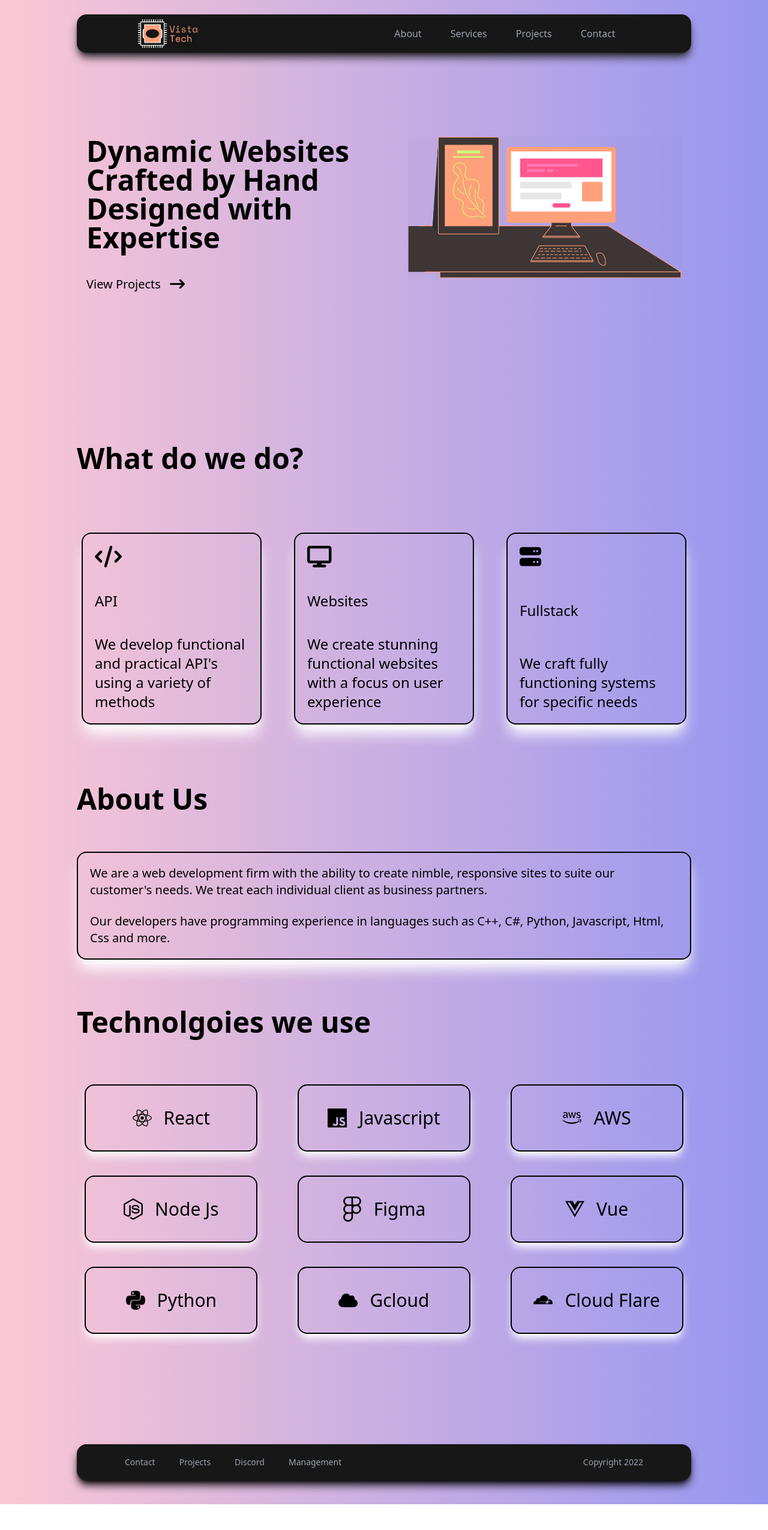
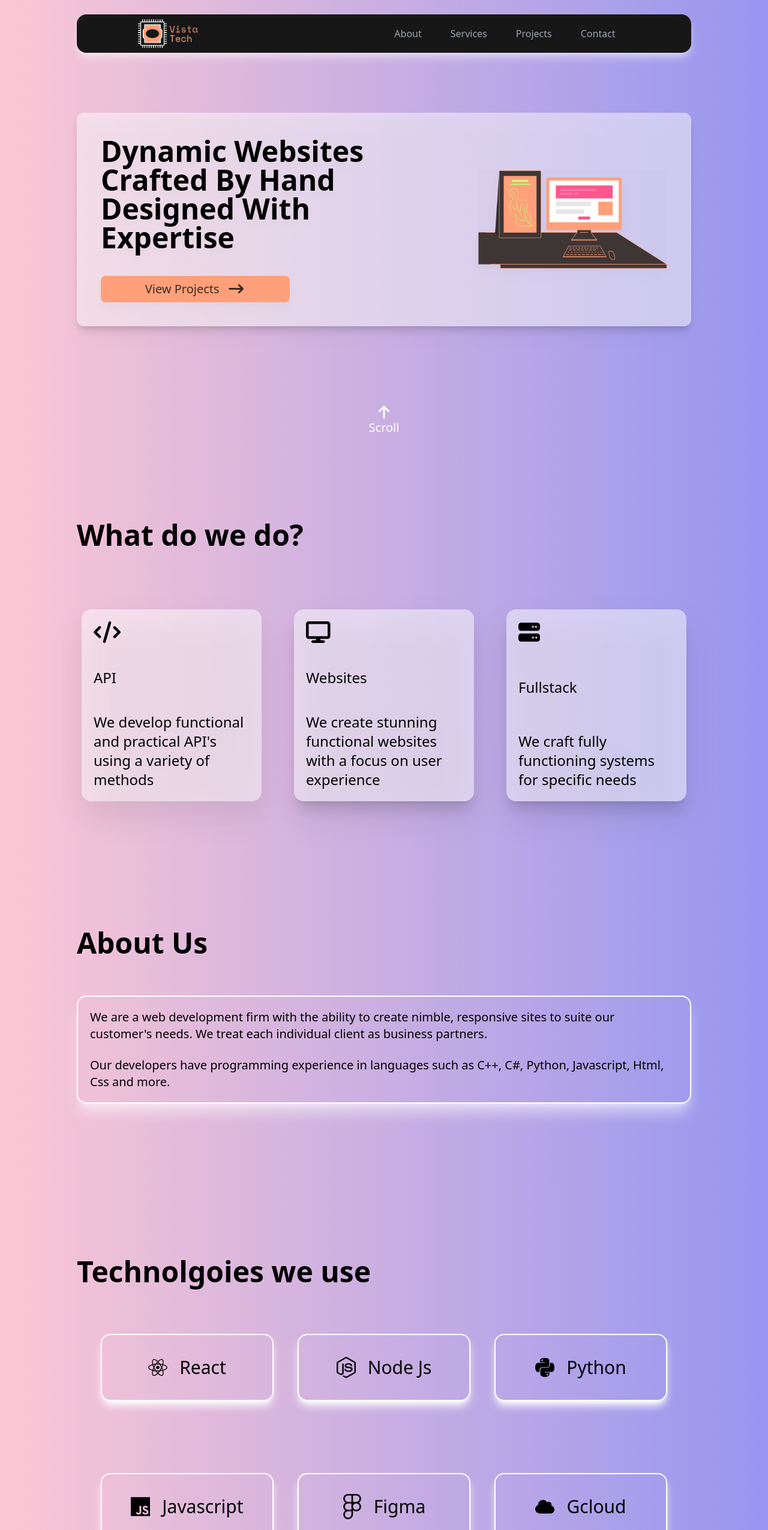
Before and after one commit to Clarkden/vistatech-next, a Next.js app: page / in a window 1280 px wide. Shown: the top 2551 px of the page at 60% size. Before the commit the page ends 2508 px from the top, so only its background shows below. Built offline with nearby package versions, Linux system fonts and the light colour scheme.

Commit message:
Changed layouts and colors

```diff
--- a/pages/components/navbar.js
+++ b/pages/components/navbar.js
@@ -14,7 +14,7 @@
 export default function navbar({navLinks}) {
   return (
 
-    <nav className='bg-neutral-900 h-auto items-center sm:h-auto flex justify-center mt-4 mb-1 sm:mt5 sm:mb-2 md:mt-6 md:mb-3 lg:mt-6 lg:mb-4 w-11/12 md:w-4/5  m-auto rounded-2xl shadow-lg shadow-zinc-800 '>
+    <nav className='bg-neutral-900 h-auto items-center sm:h-auto flex justify-center mt-4 mb-1 sm:mt5 sm:mb-2 md:mt-6 md:mb-3 lg:mt-6 lg:mb-4 w-11/12 md:w-4/5  m-auto rounded-2xl shadow-lg shadow-white/50 '>
       <Head>
       <script src="https://code.jquery.com/jquery-3.6.0.js" integrity="sha256-H+K7U5CnXl1h5ywQfKtSj8PCmoN9aaq30gDh27Xc0jk=" crossOrigin="anonymous"></script>
         <script src="js/modal-fade.js" type="text/javascript"></script>
--- a/pages/index.js
+++ b/pages/index.js
@@ -5,11 +5,11 @@
 import Navbar from './components/navbar'
 import Footer from './components/footer'
 import { FontAwesomeIcon } from '@fortawesome/react-fontawesome'
-import { faArrowRightLong, faDisplay, faCode, faServer } from '@fortawesome/free-solid-svg-icons'
+import { faArrowRightLong, faDisplay, faCode, faServer, faArrowUp } from '@fortawesome/free-solid-svg-icons'
 import Script from 'next/script'
 import React from 'react'
 import '@fortawesome/fontawesome-svg-core/styles.css'
-import {config} from '@fortawesome/fontawesome-svg-core'
+import { config } from '@fortawesome/fontawesome-svg-core'
 config.autoAddCss = false
 //import dynamic from 'next/dynamic'
 
@@ -53,108 +53,109 @@
         <meta property="og:url" content="http://vistatech.org" />
         <meta property="og:image" content="/logo.png" />
         <meta property="og:description" content="Creating and designing dynamic and responsive web apps built just right tailored to your specific needs" />
-        <meta name="theme-color" content="#ffa07a"/>
+        <meta name="theme-color" content="#ffa07a" />
         <link rel="shortcut icon" href="/vista-favicon.ico"></link>
       </Head>
       <Navbar navLinks={navLinks} />
       <div className='w-4/5 m-auto pt-5'>
-        <div className='w-full h-auto m-auto flex flex-wrap rounded-md my-1 py-1 sm:my-4 sm:py-4 md:my-20 md:py-6   px-4 md:grid md:grid-cols-2 md:gap-20 justify-center'>
-          <div>
-            <div className='md:col-span-1 my-auto'>
-              <h1 className='md:text-left leading-tight font-bold text-xl lg:text-5xl md:text-4xl sm:text-3xl text-center mt-5 md:mt-0'>
-                Dynamic Websites<br></br>Crafted by Hand <br></br>Designed with Expertise</h1>
-            </div>
-            <div className='mt-10 hover:translate-x-2 transition delay-50 duration-200'>
-              <a href='/projects' className=' text-xl invisible md:visible'>
+        <div className='w-full h-fit m-auto flex flex-column flex-wrap-reverse  justify-center rounded-xl bg-white/50 text-white shadow-lg items-center p-10  lg:mt-16 lg:mb-28 drop-shadow-xl mt-20 md:mt-10'>
+          <div className='w-full md:w-2/3 flex flex-col items-center md:block'>
+            <h1 className='hidden md:block md:text-left leading-tight font-bold text-xl lg:text-5xl md:text-4xl sm:text-3xl text-center text-black'>
+              Dynamic Websites<br></br>Crafted By Hand<span className='invisble md:visible'><br></br></span>Designed With<br></br>Expertise</h1>
+              <h1 className='block md:hidden w-4/5 mx-auto md:text-left leading-tight font-bold text-xl lg:text-5xl md:text-4xl sm:text-3xl text-center text-black'>
+              Dynamic Websites Crafted By Hand Designed With Expertise</h1>
+            <div className='mt-10 hover:shadow-white hover:shadow-lg hover:cursor-pointer transition delay-50 duration-20 bg-lightsalmon p-2 w-1/2 rounded-lg flex'>
+              <a href='/projects' className=' text-base md:text-xl text-black/75 mx-auto'>
                 View Projects
                 <FontAwesomeIcon icon={faArrowRightLong} className='inline-block ml-3' size='lg' fixedWidth />
               </a>
             </div>
           </div>
+          <div className='w-4/5 mb-10 md:w-1/3 md:mb-0'>
+            <img src="/desk-img.png" className=" md:w-80"></img>
+          </div>
 
-          <div className='col-span-1'>
-            <img src="/desk-img.png"></img>
-          </div>
-          <a href='/projects' className=' text-xl visible md:invisible mt-10 hover:translate-x-2 transition delay-50 duration-200'>
+
+          {/* <a href='/projects' className=' text-xl visible md:invisible hover:translate-x-2 transition delay-50 duration-200'>
             View Projects
             <FontAwesomeIcon icon={faArrowRightLong} className='inline-block ml-3' />
-          </a>
+          </a> */}
         </div>
 
       </div>
-      <section id="services" className='w-4/5 mx-auto mt-52 md:mt-0'>
-        <h1 className="md:text-left leading-snug font-bold lg:text-5xl md:text-3xl text-2xl text-center mt-12 js-show-on-scroll" >What do we do?</h1>
+      {/* mt-52  */}
+      <div className='w-full flex flex-col items-center animate-bounce mt-40 md:mt-30 lg:mt-36'>
+        <FontAwesomeIcon icon={faArrowUp} size="xl" className='text-white' />
+        <h1 className='text-white text-xl'>Scroll</h1>
+      </div>
+
+      <section id="services" className='w-4/5 mx-auto mt-32 mb-48'>
+        <h1 className="md:text-left leading-snug font-bold lg:text-5xl md:text-3xl text-2xl text-center mt-12 js-show-on-scroll text-black drop-shadow-2x" >What do we do?</h1>
         <div className='flex flex-wrap my-10 md:my-20 justify-center lg:justify-between'>
-          <div className='border-2 border-black rounded-2xl w-min md:w-3/12 h-60 md:h-80 js-show-on-scroll p-5 flex flex-col justify-between shadow-white shadow-xl min-w-[300px] items-start my-5 mx-2'>
+          <div className='hover:shadow-white hover:shadow-2xl transition-all rounded-2xl w-4/5  md:w-3/12 h-60 md:h-80 js-show-on-scroll p-5 flex flex-col justify-between drop-shadow-2xl min-w-[300px] items-start my-5 mx-2 hover:bg-white/75  bg-white/50 text-black '>
             <FontAwesomeIcon icon={faCode} className='text-2xl md:text-4xl' />
-            <h1 className='text-xl md:text-2xl text-black'>API</h1>
-            <h1 className='text-xl md:text-2xl text-black'>We develop functional and practical API's using a variety of methods</h1>
+            <h1 className='text-xl md:text-2xl'>API</h1>
+            <h1 className='text-xl md:text-2xl'>We develop functional and practical API's using a variety of methods</h1>
           </div>
-          <div className='border-2 border-black rounded-2xl w-min md:w-3/12 h-60 md:h-80 js-show-on-scroll p-5 flex flex-col justify-between shadow-white shadow-xl min-w-[300px] items-start my-5 mx-2'>
+          <div className='hover:shadow-white hover:shadow-2xl transition-all rounded-2xl w-4/5  md:w-3/12 h-60 md:h-80 js-show-on-scroll p-5 flex flex-col justify-between drop-shadow-2xl shadow-xl min-w-[300px] items-start my-5 mx-2 hover:bg-white/75 bg-white/50 text-black '>
             <FontAwesomeIcon icon={faDisplay} className='text-2xl md:text-4xl' />
-            <h1 className='text-xl md:text-2xl text-black'>Websites</h1>
-            <h1 className='text-xl md:text-2xl text-black'>We create stunning functional websites with a focus on user experience</h1>
+            <h1 className='text-xl md:text-2xl'>Websites</h1>
+            <h1 className='text-xl md:text-2xl'>We create stunning functional websites with a focus on user experience</h1>
           </div>
-          <div className='border-2 border-black rounded-2xl w-3/12 h-60 md:h-80 js-show-on-scroll p-5 flex flex-col justify-between shadow-white shadow-xl min-w-[300px] items-start my-5 mx-2'>
+          <div className='hover:shadow-white hover:shadow-2xl transition-all rounded-2xl w-4/5  md:w-3/12 h-60 md:h-80 js-show-on-scroll p-5 flex flex-col justify-between drop-shadow-2xl shadow-xl min-w-[300px] items-start my-5 mx-2 hover:bg-white/75 bg-white/50 text-black'>
             <FontAwesomeIcon icon={faServer} className='text-2xl md:text-4xl' />
-            <h1 className='text-xl md:text-2xl text-black'>Fullstack</h1>
-            <h1 className='text-xl md:text-2xl text-black'>We craft fully functioning systems for specific needs</h1>
+            <h1 className='text-xl md:text-2xl'>Fullstack</h1>
+            <h1 className='text-xl md:text-2xl'>We craft fully functioning systems for specific needs</h1>
           </div>
         </div>
       </section>
-      <section id='aboutUs' className='w-4/5 m-auto'>
-        <h1 className='md:text-left leading-snug font-bold text-2xl lg:text-5xl md:text-3xl sm:text-xl text-center mt-12 js-show-on-scroll'>About Us</h1>
-        <div className='h-fit border-2 border-black rounded-2xl my-16 shadow-white shadow-xl js-show-on-scroll p-5'>
+      <section id='aboutUs' className='w-4/5 mx-auto mt-32 mb-64'>
+        <h1 className='md:text-left leading-snug font-bold text-2xl lg:text-5xl md:text-3xl sm:text-xl text-center mt-12 js-show-on-scroll '>About Us</h1>
+        <div className='h-fit rounded-2xl my-16 shadow-white/50 border-2 border-white shadow-xl js-show-on-scroll p-5'>
           <text className='text-xl text-black'>We are a web development firm with the ability to create nimble, responsive sites to suite our customer's needs. We treat each individual client as business partners.</text>
           <br></br>
           <br></br>
           <text className='text-xl text-black'>Our developers have programming experience in languages such as C++, C#, Python, Javascript, Html, Css and more.</text>
         </div>
       </section>
-      <section id="technologies" className=' w-4/5 mx-auto mt-20 '>
-        <h1 className="md:text-left leading-snug font-bold text-2xl lg:text-5xl md:text-3xl text-center mt-6   md:mt-12 mb-5 md:mb-10 js-show-on-scroll" >Technolgoies we use</h1>
-        <div className='lg:grid lg:grid-cols-3 lg:gap-10 flex flex-column flex-wrap js-show-on-scroll'>
-          <div className='lg:col-span-1 m-auto'>
-            <div className='border-2 border-black rounded-2xl h-16 w-80 md:h-28 md:w-72 my-10 p-5 flex flex-row items-center justify-center shadow-white shadow-lg'>
+      <section id="technologies" className=' w-4/5 mx-auto mt-32 mb-48 '>
+        <h1 className="md:text-left leading-snug font-bold text-2xl lg:text-5xl md:text-3xl text-center mt-6   md:mt-12 mb-20 md:mb-10 js-show-on-scroll" >Technolgoies we use</h1>
+        <div className='gap-10 flex flex-column flex-wrap justify-center js-show-on-scroll'>
+          <div className='border-2 border-white rounded-2xl w-4/5 md:h-28 md:w-72    md:my-10 p-5 flex flex-row items-center justify-center shadow-white shadow-lg'>
             <img src='/react-brands.svg' alt='mySvgImage' width="32px md:48px" height="32px md:48px" />
             <h1 className='text-2xl md:text-3xl  ml-5'>React</h1>
           </div>
-            <div className='border-2 border-black rounded-2xl h-16 w-80 md:h-28 md:w-72   my-10 p-5 flex flex-row items-center justify-center shadow-white shadow-lg'>
+          <div className='border-2 border-white rounded-2xl w-4/5 md:h-28 md:w-72    md:my-10 p-5 flex flex-row items-center justify-center shadow-white shadow-lg'>
             <img src='/node-js-brands.svg' alt='mySvgImage' width="32px md:48px" height="32px md:48px" />
             <h1 className='text-2xl md:text-3xl ml-5'>Node Js</h1>
           </div>
-            <div className='border-2 border-black rounded-2xl h-16 w-80 md:h-28 md:w-72   my-10 p-5 flex flex-row items-center justify-center shadow-white shadow-lg'>
+          <div className='border-2 border-white rounded-2xl w-4/5 md:h-28 md:w-72   md:my-10 p-5 flex flex-row items-center justify-center shadow-white shadow-lg'>
             <img src='/python-brands.svg' alt='mySvgImage' width="32px md:48px" height="32px md:48px" />
             <h1 className='text-2xl md:text-3xl ml-5'>Python</h1>
           </div>
-          </div>
-          <div className='lg:col-span-1 m-auto'>
-            <div className='border-2 border-black rounded-2xl h-16 w-80 md:h-28 md:w-72   my-10 p-5 flex flex-row items-center justify-center shadow-white shadow-lg'>
+          <div className='border-2 border-white rounded-2xl w-4/5 md:h-28 md:w-72    md:my-10 p-5 flex flex-row items-center justify-center shadow-white shadow-lg'>
             <img src='/js-brands.svg' alt='mySvgImage' width="32px md:48px" height="32px md:48px" />
             <h1 className='text-2xl md:text-3xl ml-5'>Javascript</h1>
           </div>
-            <div className='border-2 border-black rounded-2xl h-16 w-80 md:h-28 md:w-72   my-10 p-5 flex flex-row items-center justify-center'>
+          <div className='border-2 border-white rounded-2xl w-4/5 md:h-28 md:w-72    md:my-10 p-5 flex flex-row items-center justify-center shadow-white shadow-lg'>
             <img src='/figma-brands.svg' alt='mySvgImage' width="32px md:48px" height="32px md:48px" />
             <h1 className='text-2xl md:text-3xl ml-5'>Figma</h1>
           </div>
-            <div className='border-2 border-black rounded-2xl h-16 w-80 md:h-28 md:w-72   my-10 p-5 flex flex-row items-center justify-center shadow-white shadow-lg'>
+          <div className='border-2 border-white rounded-2xl w-4/5 md:h-28 md:w-72   md:my-10 p-5 flex flex-row items-center justify-center shadow-white shadow-lg'>
             <img src='/cloud-solid.svg' alt='mySvgImage' width="32px md:48px" height="32px md:48px" />
             <h1 className='text-2xl md:text-3xl ml-5'>Gcloud</h1>
           </div>
-          </div>
-          <div className='lg:col-span-1 m-auto'>
-            <div className='border-2 border-black rounded-2xl h-16 w-80 md:h-28 md:w-72   my-10 p-5 flex flex-row items-center justify-center shadow-white shadow-lg'>
+          <div className='border-2 border-white rounded-2xl w-4/5 md:h-28 md:w-72    md:my-10 p-5 flex flex-row items-center justify-center shadow-white shadow-lg'>
             <img src='/aws-brands.svg' alt='mySvgImage' width="32px md:48px" height="32px md:48px" />
             <h1 className='text-2xl md:text-3xl ml-5'>AWS</h1>
           </div>
-            <div className='border-2 border-black rounded-2xl h-16 w-80 md:h-28 md:w-72   my-10 p-5 flex flex-row items-center justify-center shadow-white shadow-lg'>
+          <div className='border-2 border-white rounded-2xl w-4/5 md:h-28 md:w-72  md:my-10 p-5 flex flex-row items-center justify-center shadow-white shadow-lg'>
             <img src='/vuejs-brands.svg' alt='mySvgImage' width="32px md:48px" height="32px md:48px" />
             <h1 className='text-2xl md:text-3xl ml-5'>Vue</h1>
           </div>
-            <div className='border-2 border-black rounded-2xl h-16 w-80 md:h-28 md:w-72   my-10 p-5 flex flex-row items-center justify-center shadow-white shadow-lg'>
+          <div className='border-2 border-white rounded-2xl w-4/5 md:h-28 md:w-72    md:my-10 p-5 flex flex-row items-center justify-center shadow-white shadow-lg'>
             <img src='/cloudflare-brands.svg' alt='mySvgImage' width="32px md:48px" height="32px md:48px" />
             <h1 className='text-2xl md:text-3xl ml-5'>Cloud Flare</h1>
-            </div>
           </div>
 
         </div>
--- a/styles/globals.css
+++ b/styles/globals.css
@@ -8,6 +8,7 @@
   scroll-behavior: smooth;
   padding: 0;
   margin: 0;
+  /* background: white; */
   background: #9796f0;
   background: -webkit-linear-gradient(to right, #fbc7d4, #9796f0);
   background: linear-gradient(to right, #fbc7d4, #9796f0);
--- a/tailwind.config.js
+++ b/tailwind.config.js
@@ -7,7 +7,8 @@
     extend: {
       colors: {
         "lightsalmon": "#ffa07a",
-        "orange-yellow": "linear-gradient( 135deg, #FFF6B7 10%, #F6416C 100%)"
+        "orange-yellow": "linear-gradient( 135deg, #FFF6B7 10%, #F6416C 100%)",
+        "transparent-white": "rgba(103, 128, 159, 50)"
       },
     },
   },
```
Lines whose indentation alone changed are shown as unchanged.
